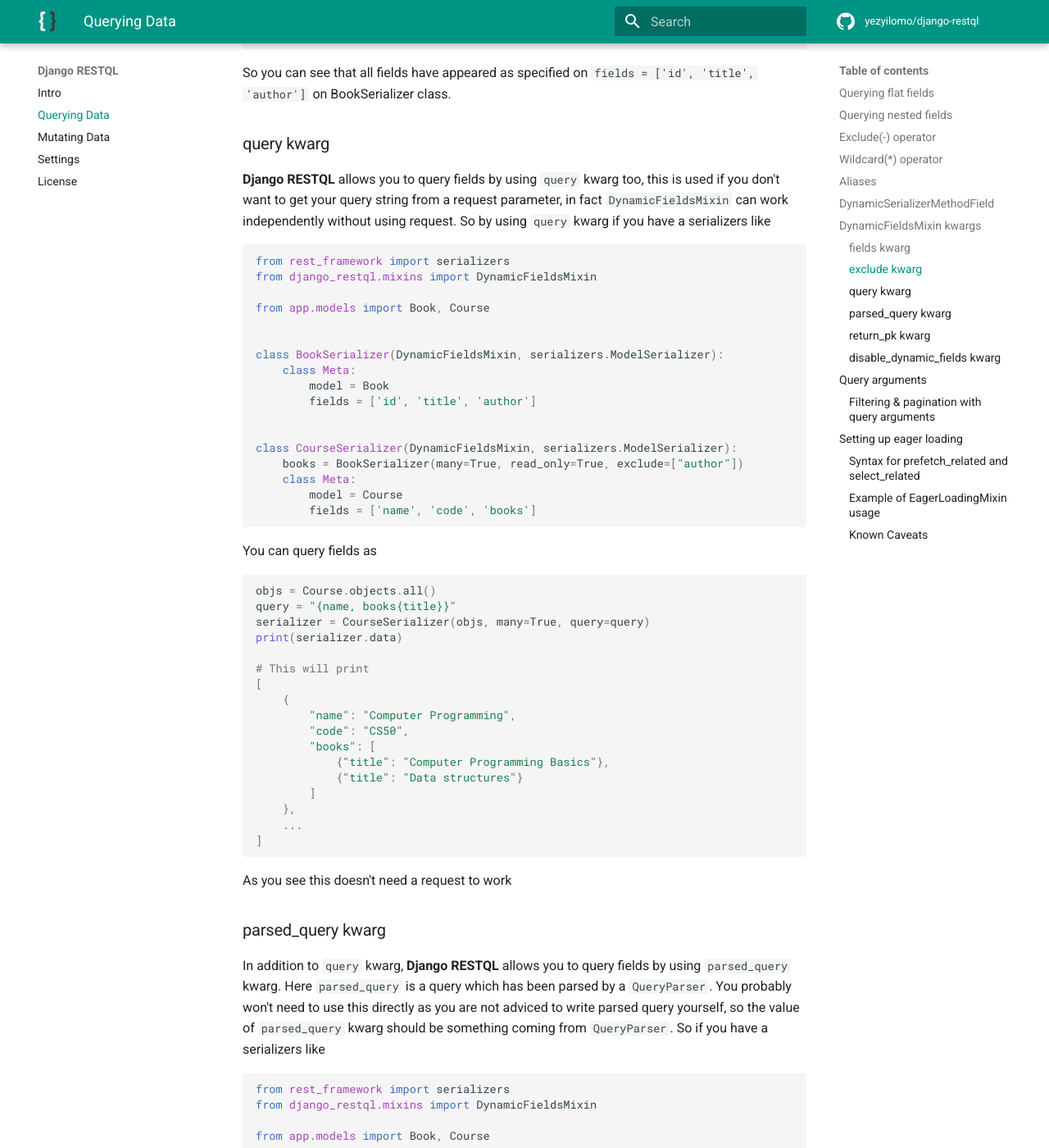
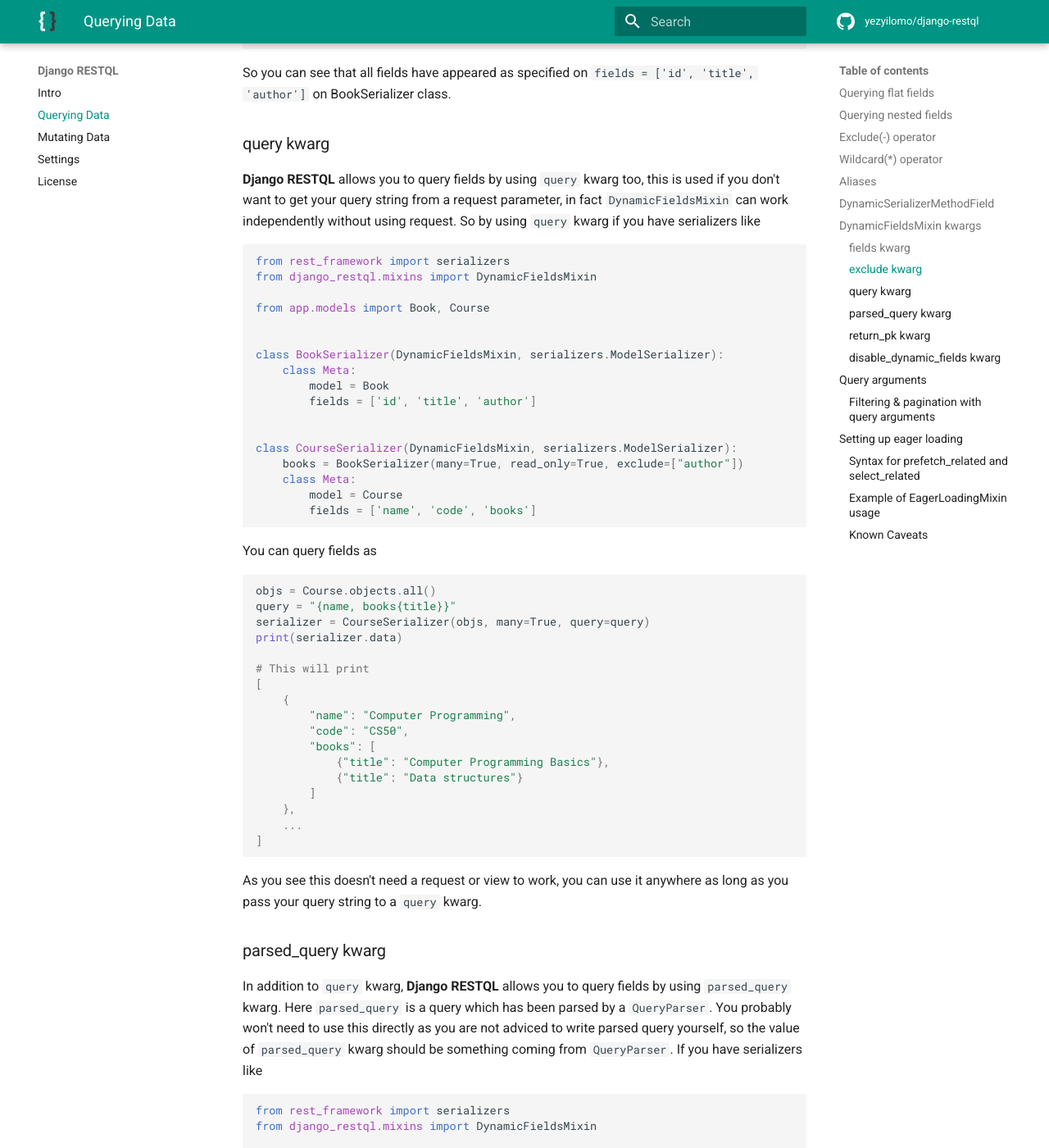
Before and after one commit to yezyilomo/django-restql, an MkDocs documentation site: the page built from docs/querying_data.md, in a window 1280 px wide and 1400 px high, scrolled down 11327 px. Shown: the whole window at 82% size. Built offline with MkDocs 1.6.1 and Material for MkDocs 9.7.7, drawn with Linux system fonts in a browser that asks for light colours; comment, search, counter and statistics services are not loaded; some of the changed text lies outside the part shown.

Commit message:
📝Update documentation

````diff
--- a/docs/querying_data.md
+++ b/docs/querying_data.md
@@ -491,7 +491,7 @@
 
 
 ### query kwarg
-**Django RESTQL** allows you to query fields by using `query` kwarg too, this is used if you don't want to get your query string from a request parameter, in fact `DynamicFieldsMixin` can work independently without using request. So by using `query` kwarg if you have a serializers like
+**Django RESTQL** allows you to query fields by using `query` kwarg too, this is used if you don't want to get your query string from a request parameter, in fact `DynamicFieldsMixin` can work independently without using request. So by using `query` kwarg if you have serializers like
 
 ```py
 from rest_framework import serializers
@@ -535,11 +535,11 @@
 ]
 ```
 
-As you see this doesn't need a request to work
+As you see this doesn't need a request or view to work, you can use it anywhere as long as you pass your query string to a `query` kwarg.
 
 
 ### parsed_query kwarg
-In addition to `query` kwarg, **Django RESTQL** allows you to query fields by using `parsed_query` kwarg. Here `parsed_query` is a query which has been parsed by a `QueryParser`. You probably won't need to use this directly as you are not adviced to write parsed query yourself, so the value of `parsed_query` kwarg should be something coming from `QueryParser`. So if you have a serializers like
+In addition to `query` kwarg, **Django RESTQL** allows you to query fields by using `parsed_query` kwarg. Here `parsed_query` is a query which has been parsed by a `QueryParser`. You probably won't need to use this directly as you are not adviced to write parsed query yourself, so the value of `parsed_query` kwarg should be something coming from `QueryParser`. If you have serializers like
 
 ```py
 from rest_framework import serializers
````
Also changed, not shown: other parts of docs/querying_data.md (+1 -1 lines).
